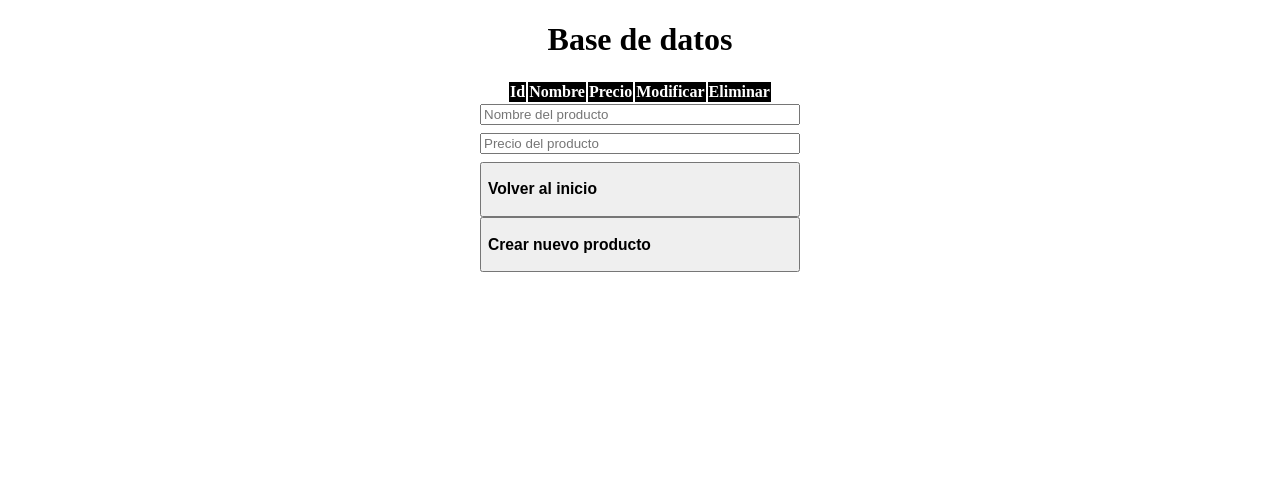
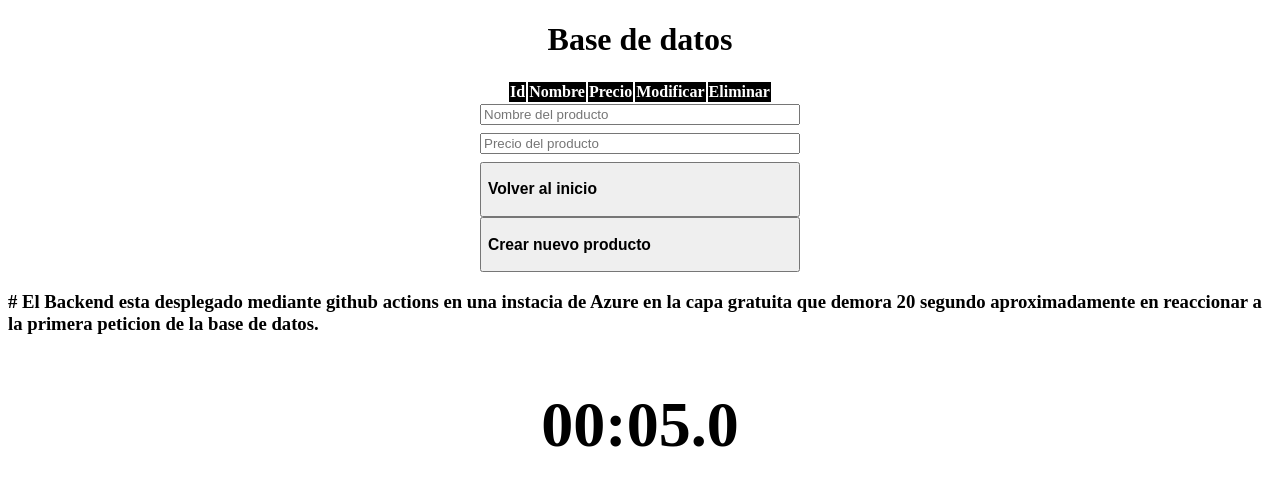
Before and after one commit to gon-alt/appABMfront, a website: page public/products/getDB.html in a window 1280 px wide. Drawn offline with Linux system fonts and the light colour scheme; no server answers.

Commit message:
ADD: aclaracion de servidor y reloj de base de datos

```diff
--- a/public/products/getDB.html
+++ b/public/products/getDB.html
@@ -6,6 +6,21 @@
     <meta http-equiv="X-UA-Compatible" content="IE=edge">
     <meta name="viewport" content="width=device-width, initial-scale=1.0">
     <link rel="stylesheet" href="../Styles.css">
+
+
+
+	<style>
+		.mdi {
+			font-size: 3rem;
+		}
+
+		#tiempoTranscurrido {
+			font-size: 4rem;
+            text-align: center;
+		}
+	</style>
+
+
     <title>Base de datos {}</title>
 </head>
 <style>
@@ -48,8 +63,20 @@
             </button>
         </a>
     </div>
+    <h3># El Backend esta desplegado mediante github actions en una instacia de Azure en la capa gratuita que demora 20 segundo aproximadamente en reaccionar a la primera peticion de la base de datos.</h3>
     </div>
     <script src="getDB.js"></script>
+
+    <section class="section">
+		<div class="columns">
+			<div class="column has-text-centered">
+				<h2 id="tiempoTranscurrido"></h2>
+
+				<div id="contenedorMarcas">
+				</div>
+			</div>
+		</div>
+	</section>
 </body>
 
 </html>
--- a/public/products/getDB.js
+++ b/public/products/getDB.js
@@ -75,3 +75,101 @@ function resetform() {
   document.getElementById("form").reset();
   location.reload();
 }
+
+document.addEventListener("DOMContentLoaded", () => {
+	const $tiempoTranscurrido = document.querySelector("#tiempoTranscurrido"),
+		$btnIniciar = document.querySelector("#btnIniciar"),
+		$btnPausar = document.querySelector("#btnPausar"),
+		$btnMarca = document.querySelector("#btnMarca"),
+		$btnDetener = document.querySelector("#btnDetener"),
+		$contenedorMarcas = document.querySelector("#contenedorMarcas");
+	let marcas = [],
+		idInterval,
+		tiempoInicio = null;
+	let diferenciaTemporal = 0;
+
+	// const ocultarElemento = elemento => {
+	// 	elemento.style.display = "none";
+	// }
+
+	// const mostrarElemento = elemento => {
+	// 	elemento.style.display = "";
+	// }
+
+	const agregarCeroSiEsNecesario = valor => {
+		if (valor < 10) {
+			return "0" + valor;
+		} else {
+			return "" + valor;
+		}
+	}
+
+	const milisegundosAMinutosYSegundos = (milisegundos) => {
+		const minutos = parseInt(milisegundos / 1000 / 60);
+		milisegundos -= minutos * 60 * 1000;
+		segundos = (milisegundos / 1000);
+		if (segundos == 20){
+			detener();
+		}
+		return `${agregarCeroSiEsNecesario(minutos)}:${agregarCeroSiEsNecesario(segundos.toFixed(1))}`;
+	};
+
+
+	const iniciar = () => {
+		const ahora = new Date();
+		tiempoInicio = new Date(ahora.getTime() - diferenciaTemporal);
+		clearInterval(idInterval);
+		idInterval = setInterval(refrescarTiempo, 100);
+		// ocultarElemento($btnIniciar);
+		// ocultarElemento($btnDetener);
+		// mostrarElemento($btnMarca);
+		// mostrarElemento($btnPausar);
+
+	};
+	// const pausar = () => {
+	// 	diferenciaTemporal = new Date() - tiempoInicio.getTime();
+	// 	clearInterval(idInterval);
+	// 	mostrarElemento($btnIniciar);
+	// 	ocultarElemento($btnMarca);
+	// 	ocultarElemento($btnPausar);
+	// 	mostrarElemento($btnDetener);
+	// };
+	const refrescarTiempo = () => {
+		const ahora = new Date();
+		const diferencia = ahora.getTime() - tiempoInicio.getTime();
+		$tiempoTranscurrido.textContent = milisegundosAMinutosYSegundos(diferencia);
+    $tiempoTranscurrido = milisegundosAMinutosYSegundos(diferencia);
+	};
+	// const ponerMarca = () => {
+	// 	marcas.unshift(new Date() - tiempoInicio.getTime());
+	// 	dibujarMarcas();
+	// };
+	// const dibujarMarcas = () => {
+	// 	$contenedorMarcas.innerHTML = "";
+	// 	for (const [indice, marca] of marcas.entries()) {
+	// 		const $li = document.createElement("p");
+	// 		$li.innerHTML = `<strong class="is-size-4">${marcas.length - indice}.</strong> ${milisegundosAMinutosYSegundos(marca)}`;
+	// 		$li.classList.add("is-size-3");
+	// 		$contenedorMarcas.append($li);
+	// 	}
+	// };
+
+	const detener = () => {
+		if (!confirm("ya deberia ver la base de datos")) {
+			return;
+		}
+		clearInterval(idInterval);
+		init();
+		marcas = [];
+		dibujarMarcas();
+		diferenciaTemporal = 0;
+	}
+
+	const init = () => {
+
+		$tiempoTranscurrido.textContent = "00:00.0";
+
+	};
+	init();
+  	iniciar();
+  });
```
Also changed, not shown: public/index.html (+5 -2 lines), public/products/create.html (+2 -0 lines).
